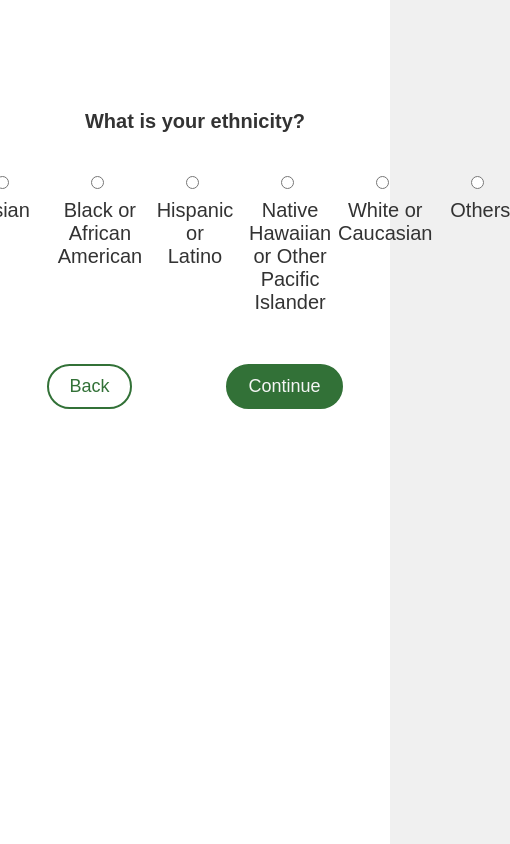
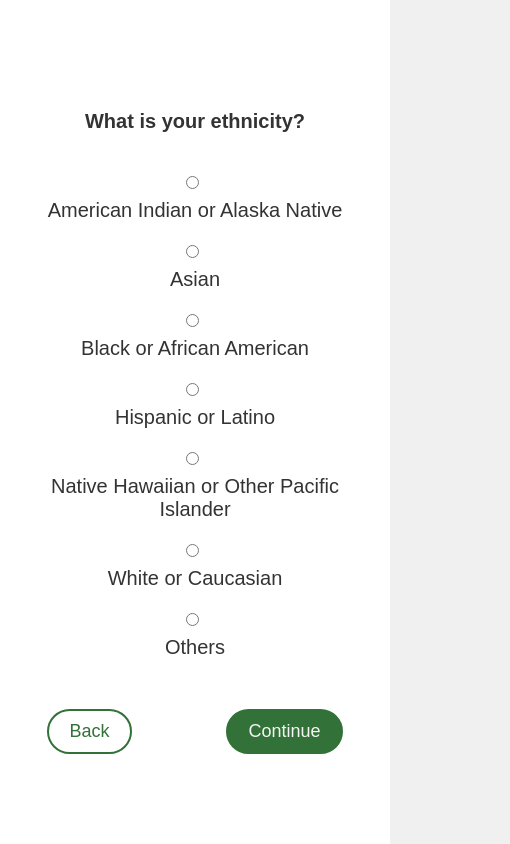
Before and after one commit to uf-ai-mindfulness/bemindful, a React (Create React App) app: page /questions in a window 390 px wide. Shown: the whole page, 510 px wide, since content can reach past the window. Built offline with nearby package versions, Linux system fonts and the light colour scheme.

Commit message:
code cleanup and responsive css

```diff
--- a/src/QuestionsPage.css
+++ b/src/QuestionsPage.css
@@ -10,7 +10,7 @@
 .question-container {
   width: 80%;
   max-width: 600px;
-  margin-bottom: 50px;
+  margin-bottom: 20px;
   text-align: center;
 }
 
@@ -79,7 +79,7 @@
   background-color: #D7ECC5;
 }
 
-.continue-button {
+/* .continue-button {
   background-color: #ffffff;
   color: #327137;
   border: 2px solid #327137;
@@ -88,7 +88,7 @@
   font-size: 18px;
   cursor: pointer;
   transition: background-color 0.2s ease-in-out;
-}
+} */
 
 .continue-button:hover {
   background-color: #D7ECC5;
@@ -114,16 +114,15 @@
 
 /* Post page css */
 
-.questions-page {
+/* .questions-page {
     display: flex;
     flex-direction: column;
     align-items: center;
+  } */
 
-  }
-
-  .question-container {
+  /* .question-container {
     margin-bottom: 20px;
-  }
+  } */
 
   .question-title {
     font-size: 24px;
@@ -218,11 +217,14 @@
     background-color: #D7ECC5;
   }
 
+  /* Questions.css */
+
   .mcq-container {
     font-family: Arial, sans-serif;
     font-size: 20px;
     color: #333;
     max-width: 90%;
+    margin: 0 auto;
   }
 
   .mcq-question {
@@ -264,8 +266,6 @@
     margin-right: 10px;
   }
 
-  /* Question */
-
   .form-questions {
     height: 100vh;
     /* width: fit-content; */
@@ -284,3 +284,50 @@
     display: flex;
     margin: 0 20px;
   }
+
+  /* Media Queries */
+
+@media only screen and (max-width: 1024px) {
+  /* Styles for small iPad screens */
+  .mcq-container {
+    /* font-size: 16px; */
+    max-width: 80%;
+  }
+
+  .mcq-question {
+    /* font-size: 16px; */
+  }
+
+  .form-questions {
+    width: fit-content;
+  }
+
+  .mcq-response {
+    display: flex;
+    justify-content: center;
+    flex-direction: column;
+    align-items: center;
+  }
+
+  .mcq-question label {
+    margin: 0 10px;
+    max-width: none;
+  }
+}
+
+@media only screen and (max-width: 767px) {
+  /* Styles for mobile screens */
+  .mcq-container {
+    /* font-size: 14px; */
+    max-width: 100%;
+    padding: 0 10px;
+  }
+
+  .mcq-question {
+    /* font-size: 14px; */
+  }
+
+  .mcq-question label {
+    margin: 0 10px;
+  }
+}
--- a/src/QuestionsPage.js
+++ b/src/QuestionsPage.js
@@ -668,7 +668,7 @@ const QuestionsPage = () => {
     if (currentQuestionSetIndex > 0) {
       // setCurrentQuestionSetIndex(currentQuestionSetIndex - 1);
       setCurrentQuestionSetIndex((prevIndex) => prevIndex - 1);
-      setResponses({});
+      // setResponses({});
     } else {
       navigate(-1);
     }
--- a/src/VideoPage.css
+++ b/src/VideoPage.css
@@ -52,4 +52,12 @@
     font-size: 14px;
     padding: 5px 10px;
   }
+
+  .video-page-container {
+    height: 100vh;
+  }
+
+  .video-page-player {
+    object-fit: contain;
+  }
 }
```
Also changed, not shown: src/Question.js (+1 -152 lines).
